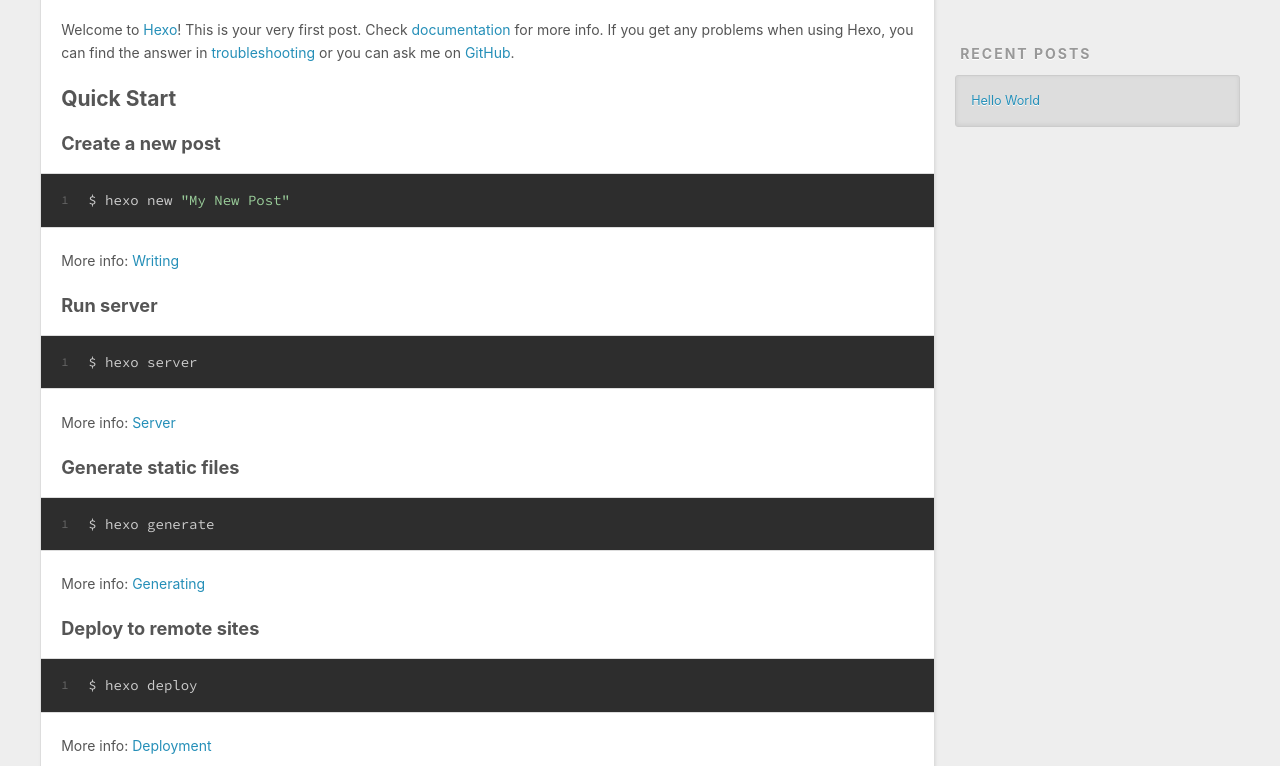
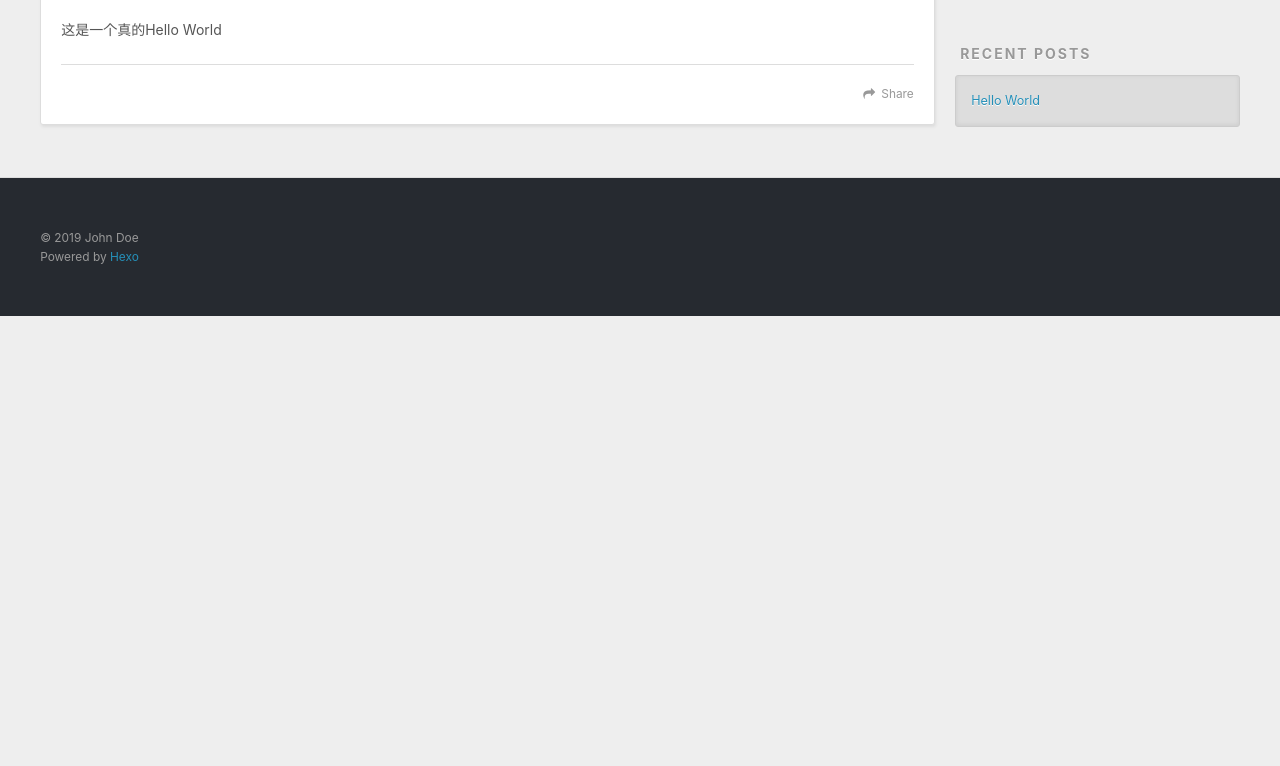
Before and after one commit to guoys/guoys.github.io, a plain HTML site: page 2019/04/20/hello-world/index.html in a window 1280 px wide. Shown: the part 434-1200 px from the top of the page. After the commit the page ends 800 px from the top, so only its background shows below. Drawn offline with nearby package versions, Linux system fonts and the light colour scheme.

Commit message:
Site updated: 2019-04-20 18:32:34

```diff
--- a/2019/04/20/hello-world/index.html
+++ b/2019/04/20/hello-world/index.html
@@ -7,17 +7,17 @@
 
   <title>Hello World | Hexo</title>
   <meta name="viewport" content="width=device-width, initial-scale=1, maximum-scale=1">
-  <meta name="description" content="Welcome to Hexo! This is your very first post. Check documentation for more info. If you get any problems when using Hexo, you can find the answer in troubleshooting or you can ask me on GitHub. Quick">
+  <meta name="description" content="这是一个真的Hello World">
 <meta property="og:type" content="article">
 <meta property="og:title" content="Hello World">
 <meta property="og:url" content="http://yoursite.com/2019/04/20/hello-world/index.html">
 <meta property="og:site_name" content="Hexo">
-<meta property="og:description" content="Welcome to Hexo! This is your very first post. Check documentation for more info. If you get any problems when using Hexo, you can find the answer in troubleshooting or you can ask me on GitHub. Quick">
+<meta property="og:description" content="这是一个真的Hello World">
 <meta property="og:locale" content="default">
-<meta property="og:updated_time" content="2019-04-20T09:19:40.315Z">
+<meta property="og:updated_time" content="2019-04-20T10:31:19.249Z">
 <meta name="twitter:card" content="summary">
 <meta name="twitter:title" content="Hello World">
-<meta name="twitter:description" content="Welcome to Hexo! This is your very first post. Check documentation for more info. If you get any problems when using Hexo, you can find the answer in troubleshooting or you can ask me on GitHub. Quick">
+<meta name="twitter:description" content="这是一个真的Hello World">
 
     <link rel="alternate" href="/atom.xml" title="Hexo" type="application/atom+xml">
 
@@ -86,20 +86,12 @@
 
     <div class="article-entry" itemprop="articleBody">
 
-        <p>Welcome to <a href="https://hexo.io/" target="_blank" rel="noopener">Hexo</a>! This is your very first post. Check <a href="https://hexo.io/docs/" target="_blank" rel="noopener">documentation</a> for more info. If you get any problems when using Hexo, you can find the answer in <a href="https://hexo.io/docs/troubleshooting.html" target="_blank" rel="noopener">troubleshooting</a> or you can ask me on <a href="https://github.com/hexojs/hexo/issues" target="_blank" rel="noopener">GitHub</a>.</p>
-<h2 id="Quick-Start"><a href="#Quick-Start" class="headerlink" title="Quick Start"></a>Quick Start</h2><h3 id="Create-a-new-post"><a href="#Create-a-new-post" class="headerlink" title="Create a new post"></a>Create a new post</h3><figure class="highlight bash"><table><tr><td class="gutter"><pre><span class="line">1</span><br></pre></td><td class="code"><pre><span class="line">$ hexo new <span class="string">"My New Post"</span></span><br></pre></td></tr></table></figure>
-<p>More info: <a href="https://hexo.io/docs/writing.html" target="_blank" rel="noopener">Writing</a></p>
-<h3 id="Run-server"><a href="#Run-server" class="headerlink" title="Run server"></a>Run server</h3><figure class="highlight bash"><table><tr><td class="gutter"><pre><span class="line">1</span><br></pre></td><td class="code"><pre><span class="line">$ hexo server</span><br></pre></td></tr></table></figure>
-<p>More info: <a href="https://hexo.io/docs/server.html" target="_blank" rel="noopener">Server</a></p>
-<h3 id="Generate-static-files"><a href="#Generate-static-files" class="headerlink" title="Generate static files"></a>Generate static files</h3><figure class="highlight bash"><table><tr><td class="gutter"><pre><span class="line">1</span><br></pre></td><td class="code"><pre><span class="line">$ hexo generate</span><br></pre></td></tr></table></figure>
-<p>More info: <a href="https://hexo.io/docs/generating.html" target="_blank" rel="noopener">Generating</a></p>
-<h3 id="Deploy-to-remote-sites"><a href="#Deploy-to-remote-sites" class="headerlink" title="Deploy to remote sites"></a>Deploy to remote sites</h3><figure class="highlight bash"><table><tr><td class="gutter"><pre><span class="line">1</span><br></pre></td><td class="code"><pre><span class="line">$ hexo deploy</span><br></pre></td></tr></table></figure>
-<p>More info: <a href="https://hexo.io/docs/deployment.html" target="_blank" rel="noopener">Deployment</a></p>
+        <p>这是一个真的Hello World</p>
 
 
     </div>
     <footer class="article-footer">
-      <a data-url="http://yoursite.com/2019/04/20/hello-world/" data-id="cjupasc080000ngtgzwiceb2k" class="article-share-link">Share</a>
+      <a data-url="http://yoursite.com/2019/04/20/hello-world/" data-id="cjupd5tny0000ictgfkf8z2ht" class="article-share-link">Share</a>
 
 
     </footer>
```
Also changed, not shown: index.html (+2 -10 lines).
